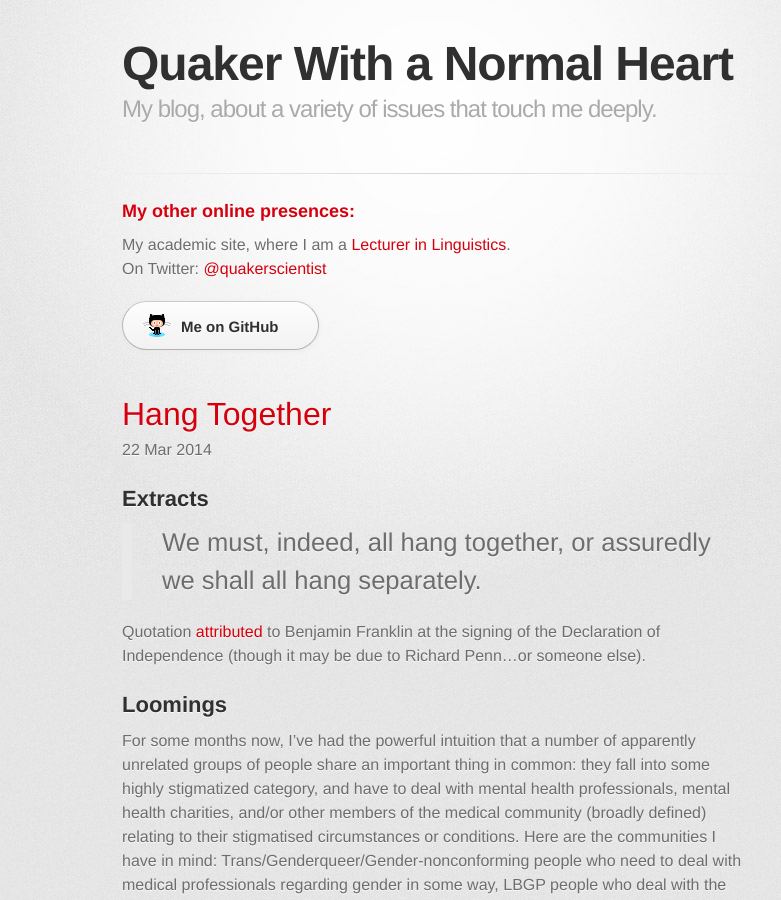
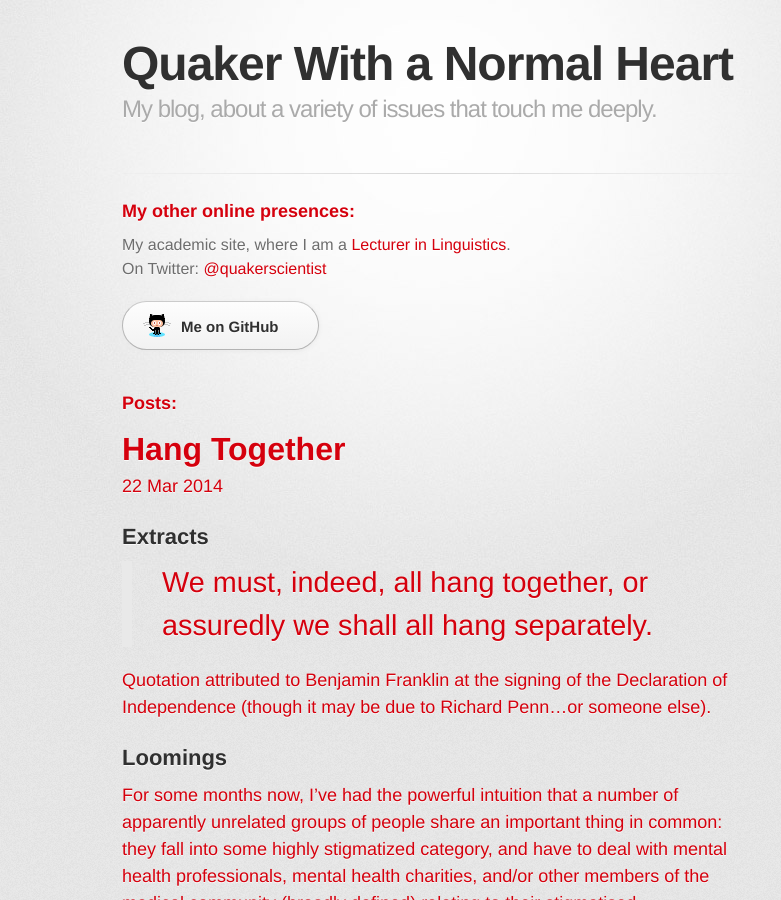
Before and after one commit to joelcw/joelcw.github.io, a Jekyll site: the page built from index.html, in a window 1280 px wide and 900 px high. Shown: the whole window, without its empty margins (208-989 px from the left). Built offline with Jekyll 4.4.1, drawn with Linux system fonts in a browser that asks for light colours; some web fonts are replaced.

Commit message:
adding header

```diff
--- a/index.html
+++ b/index.html
@@ -44,6 +44,7 @@ On Twitter:
           <a href="https://github.com/joelcw" id="view-on-github" class="button"><span>Me on GitHub</span></a>
         </section>
 
+<h3>Posts:<h3>
 <div class="container">
 		{% for post in site.posts %}
 			<article>
```
